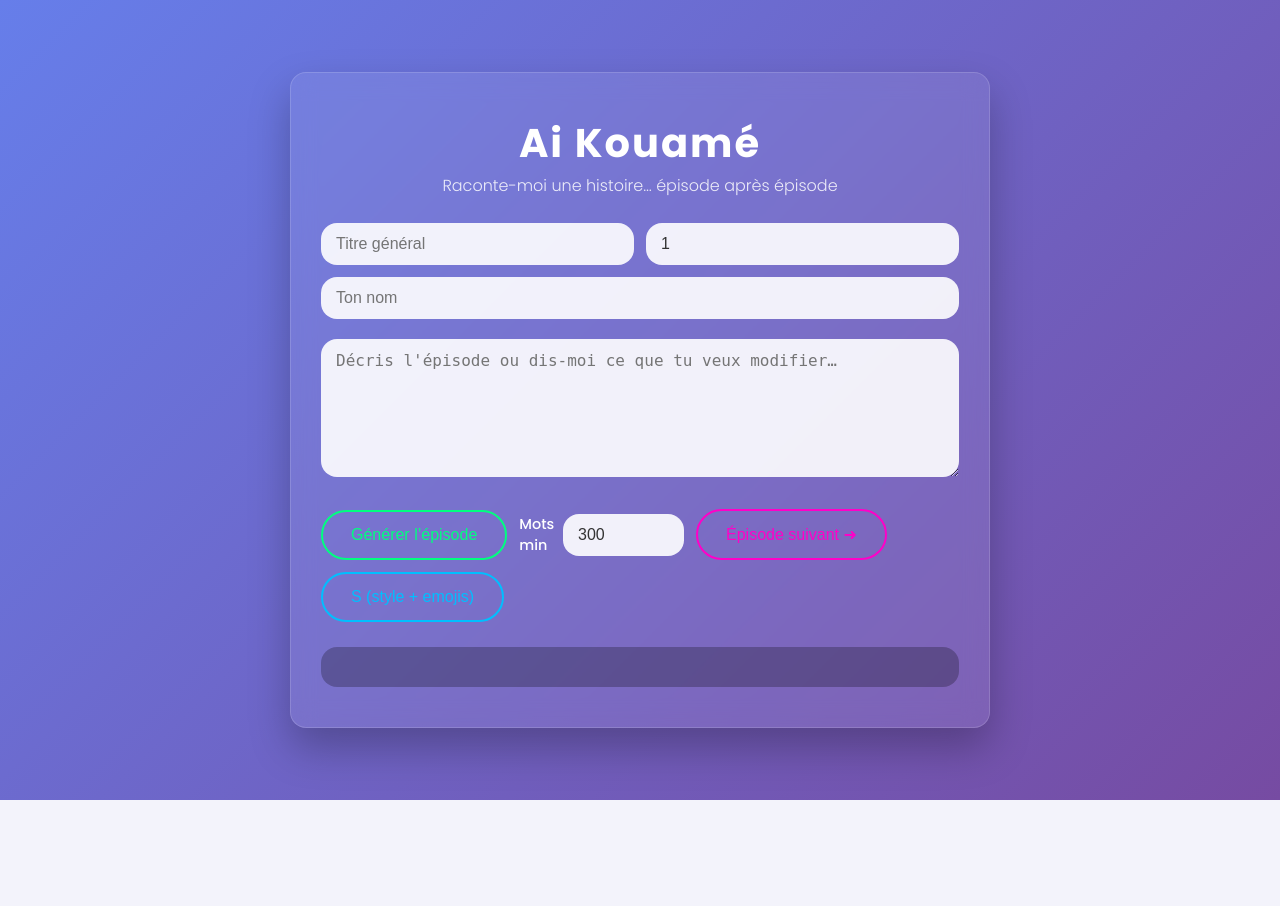
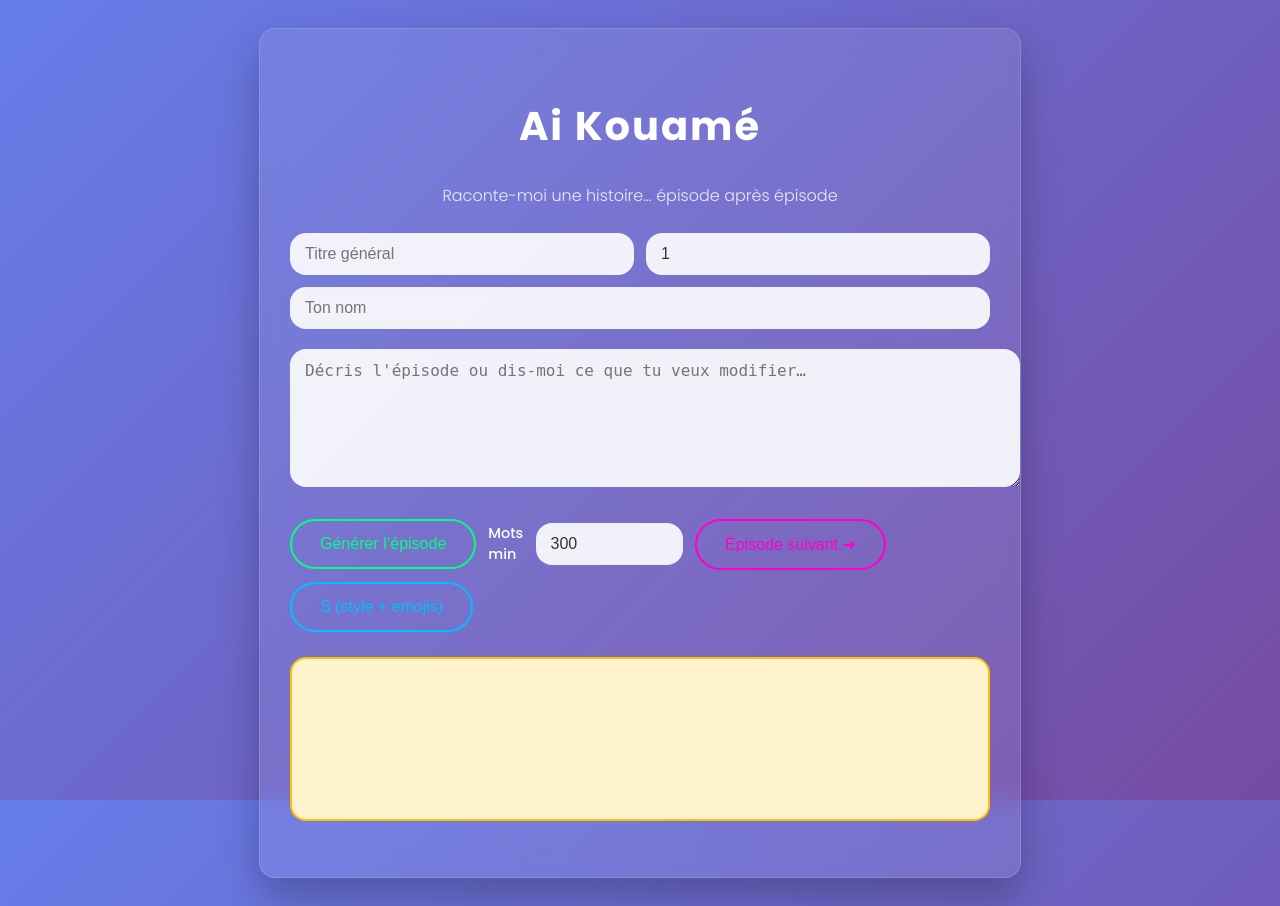
Before and after one commit to appolinair2355/ia-Kouam-histoire-, a Flask app: page / in a window 1280 px wide. Before the commit the page ends 800 px from the top, so only its background shows below. Run offline with Flask 3, Linux system fonts and the light colour scheme.

Commit message:
Update style.css

```diff
--- a/static/css/style.css
+++ b/static/css/style.css
@@ -1,7 +1,13 @@
-/* ===== RESET ===== */
-* { box-sizing: border-box; margin: 0; padding: 0; }
+ fadeIn 0.8s ease; }
+ /* ---------- RESET / BASE ---------- */
+*,
+*::before,
+*::after {
+    box-sizing: border-box;
+    margin: 0;
+    padding: 0;
+}
 
-/* ===== VAR ===== */
 :root {
     --grad: linear-gradient(135deg, #667eea 0%, #764ba2 100%);
     --glass: rgba(255, 255, 255, 0.08);
@@ -19,6 +25,7 @@ body {
     color: #fff;
 }
 
+/* ---------- CONTENEUR PRINCIPAL ---------- */
 .glass {
     width: 100%;
     max-width: 700px;
@@ -29,8 +36,15 @@ body {
     border-radius: var(--radius);
     padding: 40px 30px;
     box-shadow: 0 20px 40px rgba(0, 0, 0, 0.25);
+    animation: fadeIn 0.8s ease;
 }
 
+@keyframes fadeIn {
+    from { opacity: 0; transform: translateY(20px); }
+    to { opacity: 1; transform: translateY(0); }
+}
+
+/* ---------- TITRES ---------- */
 .title {
     font-size: 2.5rem;
     font-weight: 700;
@@ -45,6 +59,7 @@ body {
     font-weight: 300;
 }
 
+/* ---------- CHAMPS ---------- */
 .row {
     display: flex;
     gap: 12px;
@@ -52,7 +67,8 @@ body {
     flex-wrap: wrap;
 }
 
-.input, .textarea {
+.input,
+.textarea {
     flex: 1 1 200px;
     padding: 12px 15px;
     border-radius: var(--radius);
@@ -67,6 +83,7 @@ body {
     resize: vertical;
 }
 
+/* ---------- BOUTONS ---------- */
 .controls {
     display: flex;
     flex-wrap: wrap;
@@ -108,19 +125,16 @@ body {
     width: 90px;
 }
 
-.result {
-    margin-top: 25px;
+/* ---------- RÉSULTAT : JAUNE VIF + INDICATEUR ---------- */
+#result {
+    background: #fff3cd;          /* jaune clair */
+    border: 2px solid #ffc107;    /* bordure ambar */
+    color: #333;
     padding: 20px;
-    border-radius: var(--radius);
-    background: rgba(0, 0, 0, 0.25);
+    border-radius: 16px;
     white-space: pre-wrap;
     font-size: 1.05rem;
     line-height: 1.6;
-}
-
-@keyframes fadeIn {
-    from { opacity: 0; transform: translateY(20px); }
-    to { opacity: 1; transform: translateY(0); }
-}
-
-.glass { animation: fadeIn 0.8s ease; }
+    min-height: 120px;            /* évite réduction à 0 */
+    margin-top: 25px;
+    }
```
